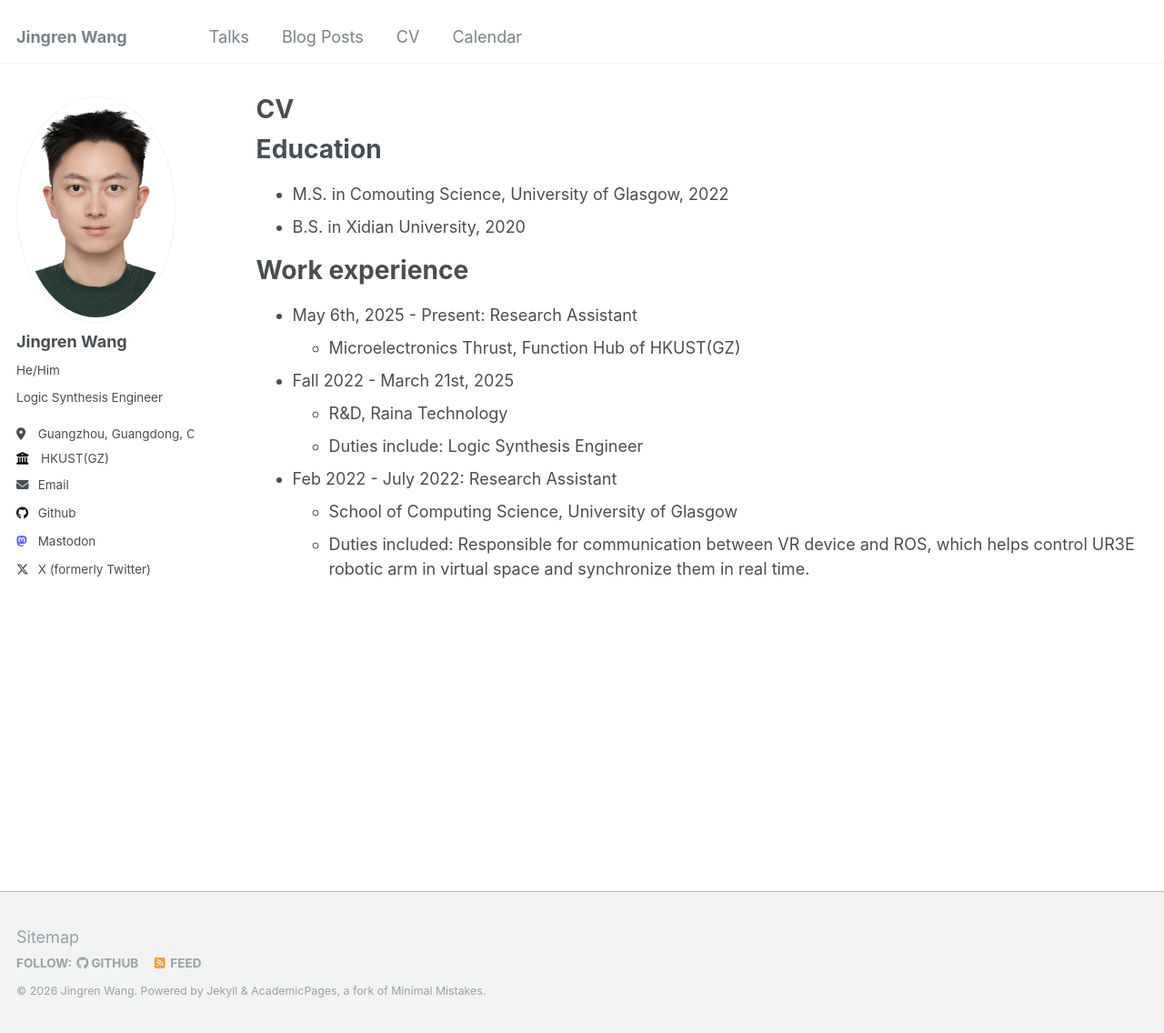
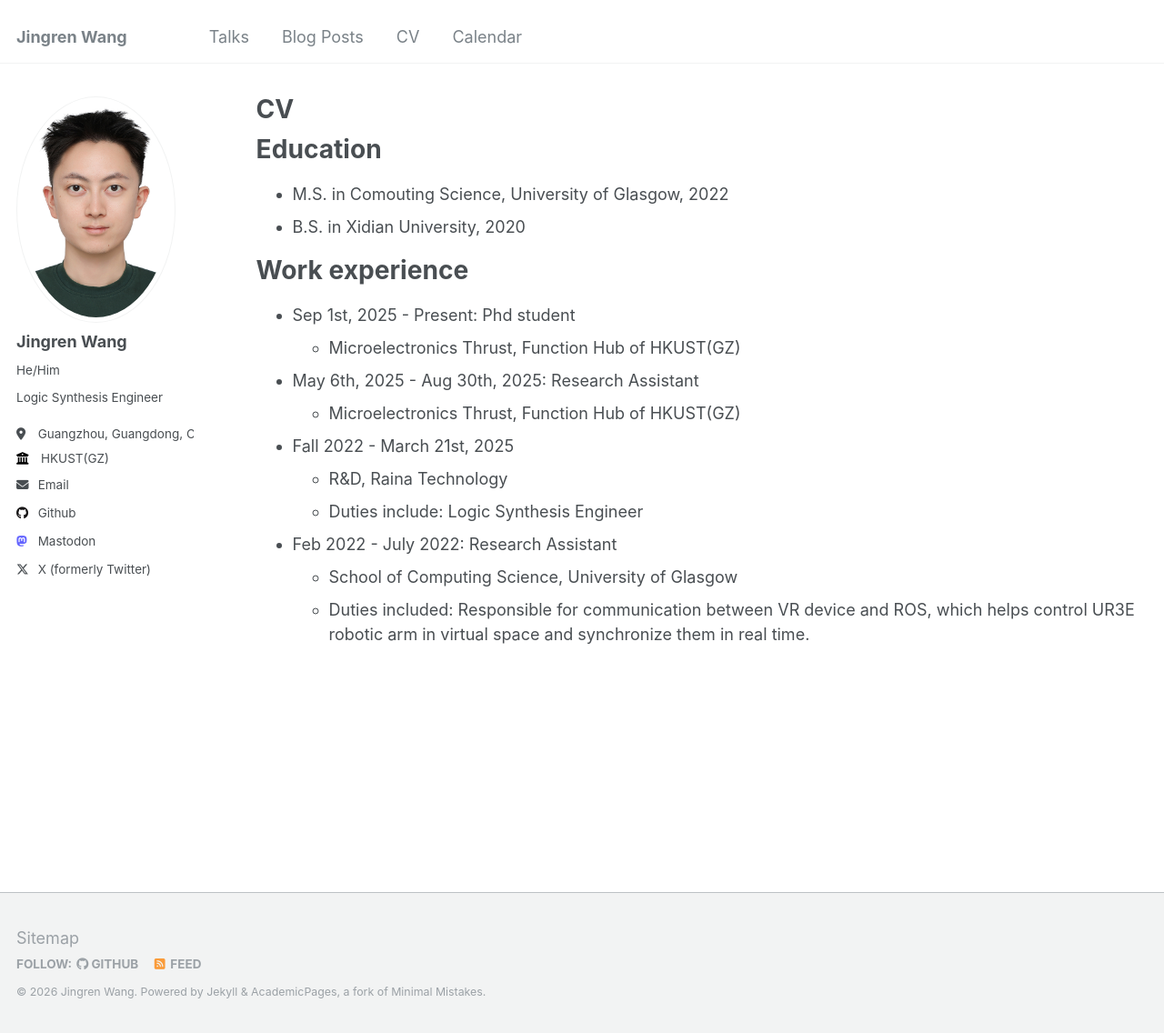
Before and after one commit to wjrforcyber/wjrforcyber.github.io, a Jekyll site: the page built from _pages/cv.md, in a window 1280 px wide and 1136 px high. Shown: the whole window at 91% size. Built offline with Jekyll 4.4.1, drawn with Linux system fonts in a browser that asks for light colours.

Commit message:
Update(Info): Current
Signed-off-by: JingrenWang <wjrforcyber@163.com>

```diff
--- a/_pages/cv.md
+++ b/_pages/cv.md
@@ -19,7 +19,10 @@ Education
 
 Work experience
 ======
-* May 6th, 2025 - Present: Research Assistant
+* Sep 1st, 2025 - Present: Phd student
+  * Microelectronics Thrust, Function Hub of HKUST(GZ)
+
+* May 6th, 2025 - Aug 30th, 2025: Research Assistant
   * Microelectronics Thrust, Function Hub of HKUST(GZ)
 
 * Fall 2022 - March 21st, 2025
```
